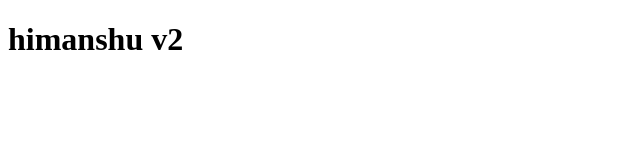
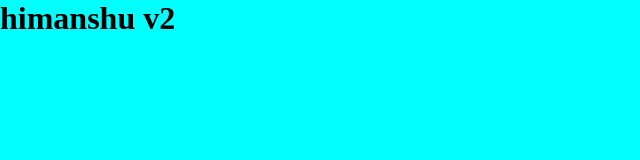
Before and after one commit to apricus01/git4, a plain HTML site: page index.html in a window 1280 px wide. Shown: the whole page, without its empty margins (0-640 px from the left). Drawn offline with Linux system fonts and the light colour scheme.

Commit message:
design added

```diff
--- a/index.html
+++ b/index.html
@@ -4,6 +4,7 @@
     <meta charset="UTF-8">
     <meta name="viewport" content="width=device-width, initial-scale=1.0">
     <title>Document</title>
+    <link rel="stylesheet" href="style.css">
 </head>
 <body>
     <h1>himanshu v2</h1>
--- /dev/null
+++ b/style.css
@@ -0,0 +1,7 @@
+*{
+    padding: 0%;
+    margin: 0%;
+}
+html,body{
+    background-color: aqua;
+}
```
